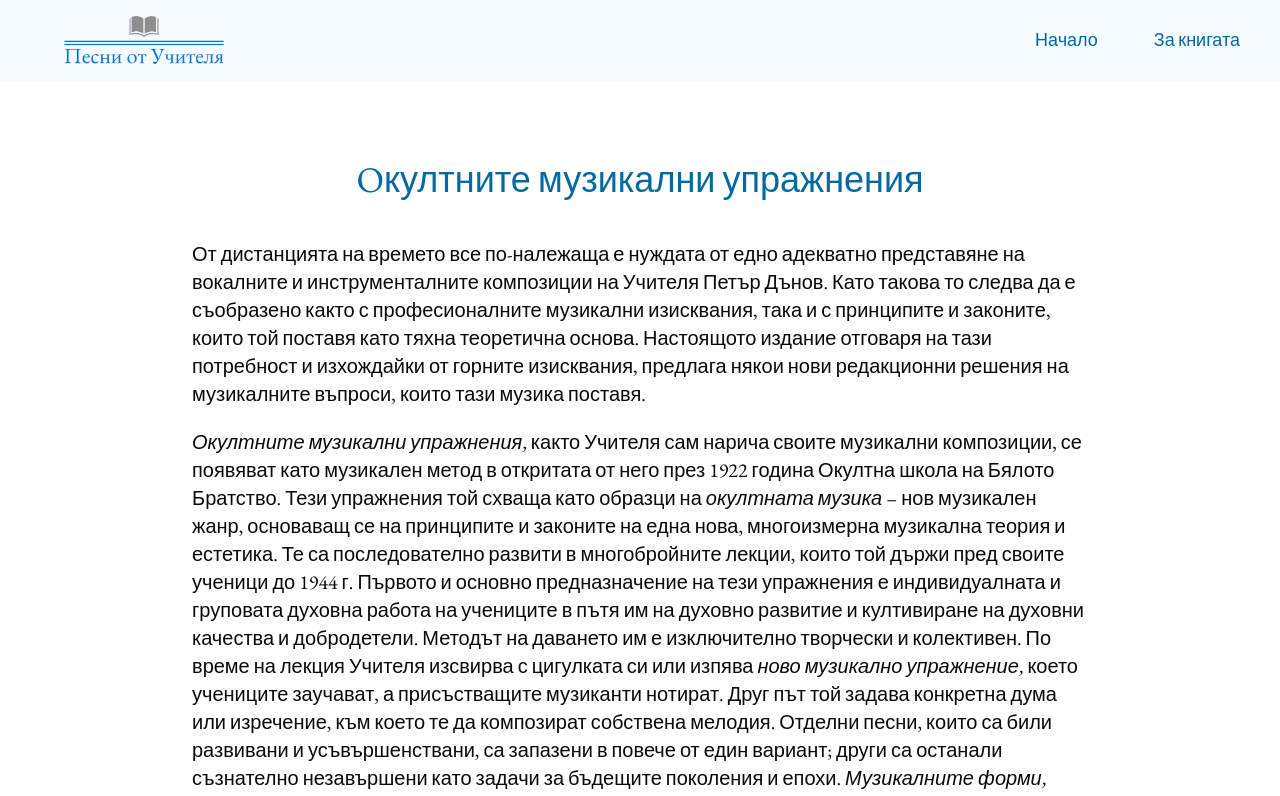
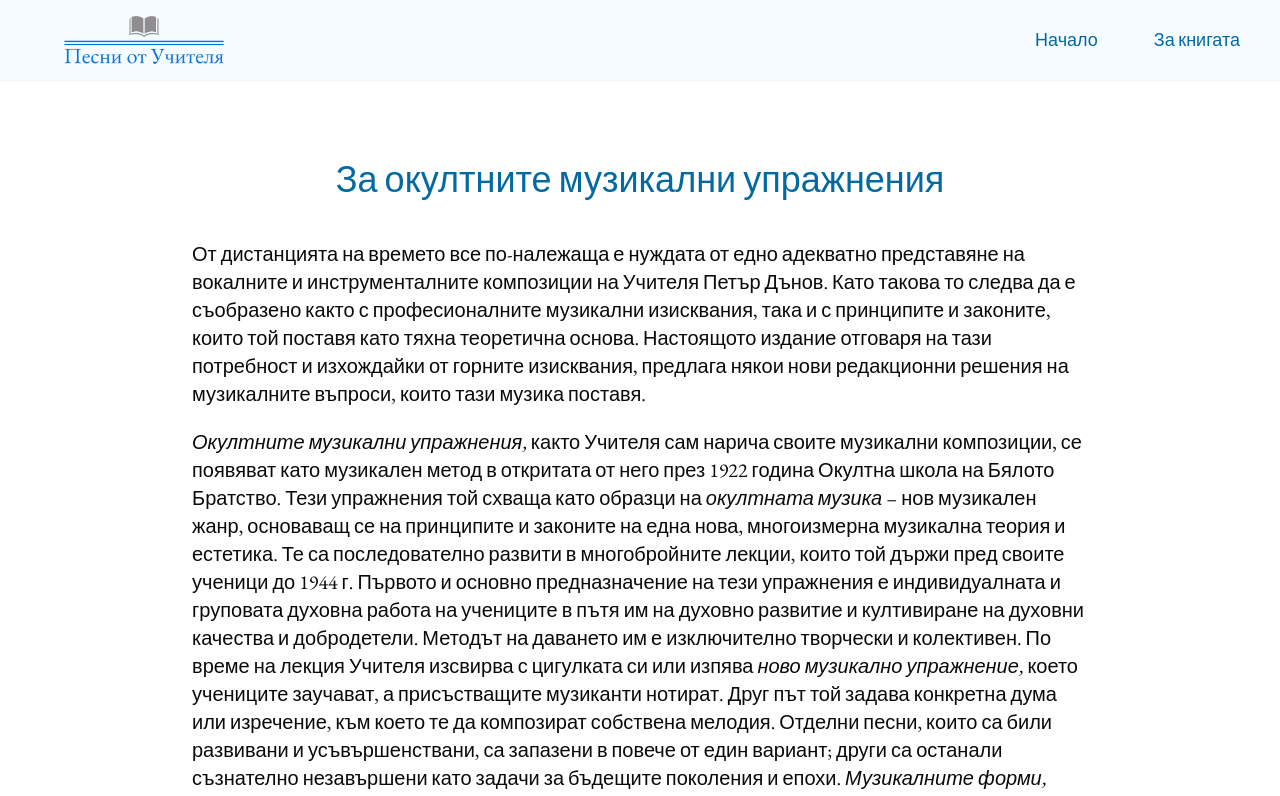
Before and after one commit to mkireva/songbook, a Next.js app: page /about in a window 1280 px wide. Shown: the top 796 px of the page. Built offline with nearby package versions, Linux system fonts and the light colour scheme.

Commit message:
fix: about

```diff
--- a/app/about/page.tsx
+++ b/app/about/page.tsx
@@ -9,7 +9,7 @@ export default function About() {
         <div className="container lg:w-3/4">
           <div className="mt-20 mb-10 text-center ">
             <h1 className="text-4xl text-sky-700">
-              Oкултните музикални упражнения
+              За окултните музикални упражнения
             </h1>
           </div>
           <div>
```
